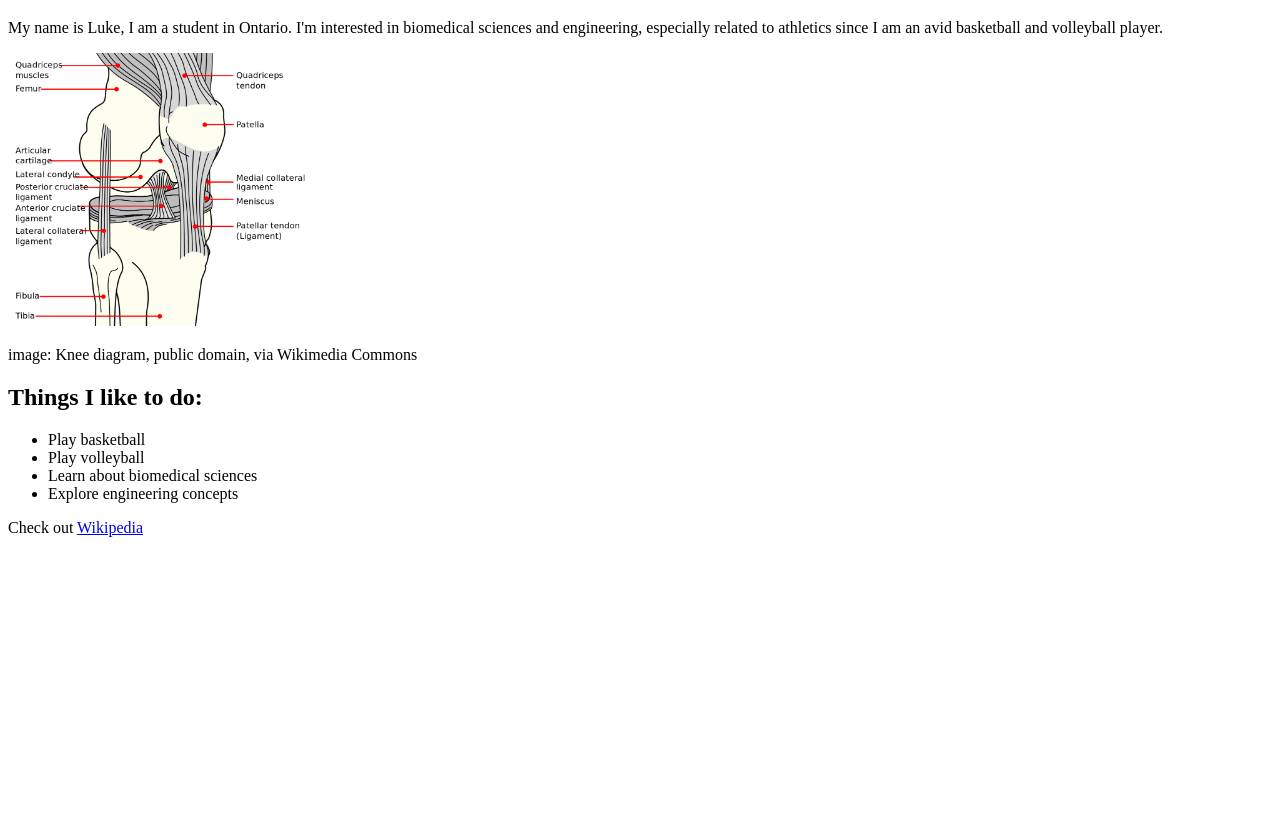
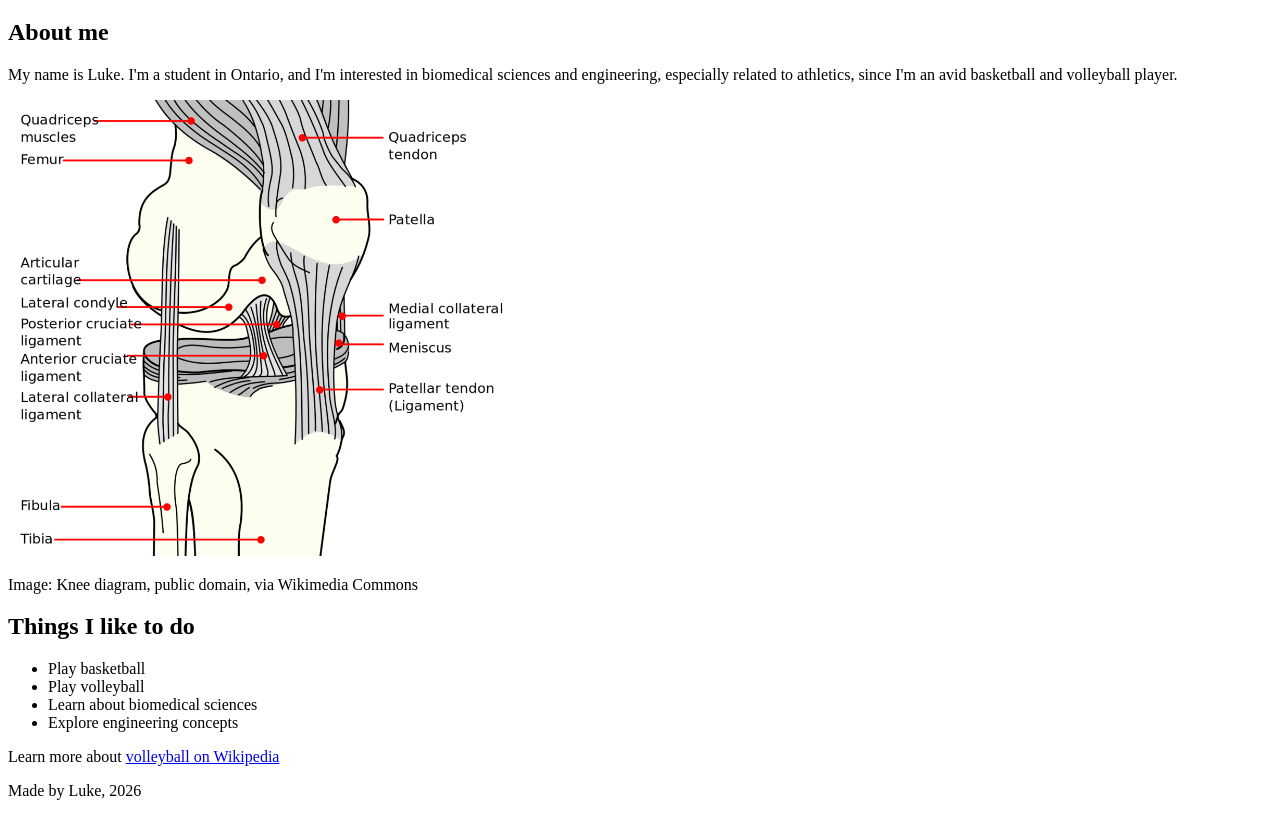
Before and after one commit to lukie0801/lukie0801.github.io, a plain HTML site: page index.html in a window 1280 px wide. Shown: the part 61-877 px from the top of the page. Before the commit the page ends 800 px from the top, so only its background shows below. Drawn offline with Linux system fonts and the light colour scheme.

Commit message:
Refactor index.html for semantic structure
Refactored HTML structure by adding header, main, and footer sections for better semantic organization. Updated image width and improved content clarity.

```diff
--- a/index.html
+++ b/index.html
@@ -6,17 +6,32 @@
     <title>Luke's Page</title>
 </head>
 <body>
+    <header>
         <h1>Luke</h1>
-<p>My name is Luke, I am a student in Ontario. I'm interested in biomedical sciences and engineering, especially related to athletics since I am an avid basketball and volleyball player. </p>
-<img src="knee_diagram.png.png" alt ="Diagram of a knee joint" width="300">
-<p>image: Knee diagram, public domain, via Wikimedia Commons</p>
-<h2>Things I like to do:</h2>
+    </header>
+
+    <main>
+        <section>
+            <h2>About me</h2>
+            <p>My name is Luke. I'm a student in Ontario, and I'm interested in biomedical sciences and engineering, especially related to athletics, since I'm an avid basketball and volleyball player.</p>
+            <img src="knee_diagram.png.png" alt="Diagram of a knee joint" width="500">
+            <p>Image: Knee diagram, public domain, via Wikimedia Commons</p>
+        </section>
+
+        <section>
+            <h2>Things I like to do</h2>
             <ul>
                 <li>Play basketball</li>
                 <li>Play volleyball</li>
                 <li>Learn about biomedical sciences</li>
                 <li>Explore engineering concepts</li>
             </ul>
-<p>Check out <a href="https://en.wikipedia.org/wiki/Volleyball">Wikipedia</a></p>
+            <p>Learn more about <a href="https://en.wikipedia.org/wiki/Volleyball">volleyball on Wikipedia</a></p>
+        </section>
+    </main>
+
+    <footer>
+        <p>Made by Luke, 2026</p>
+    </footer>
 </body>
 </html>
```
Lines whose indentation alone changed are shown as unchanged.
